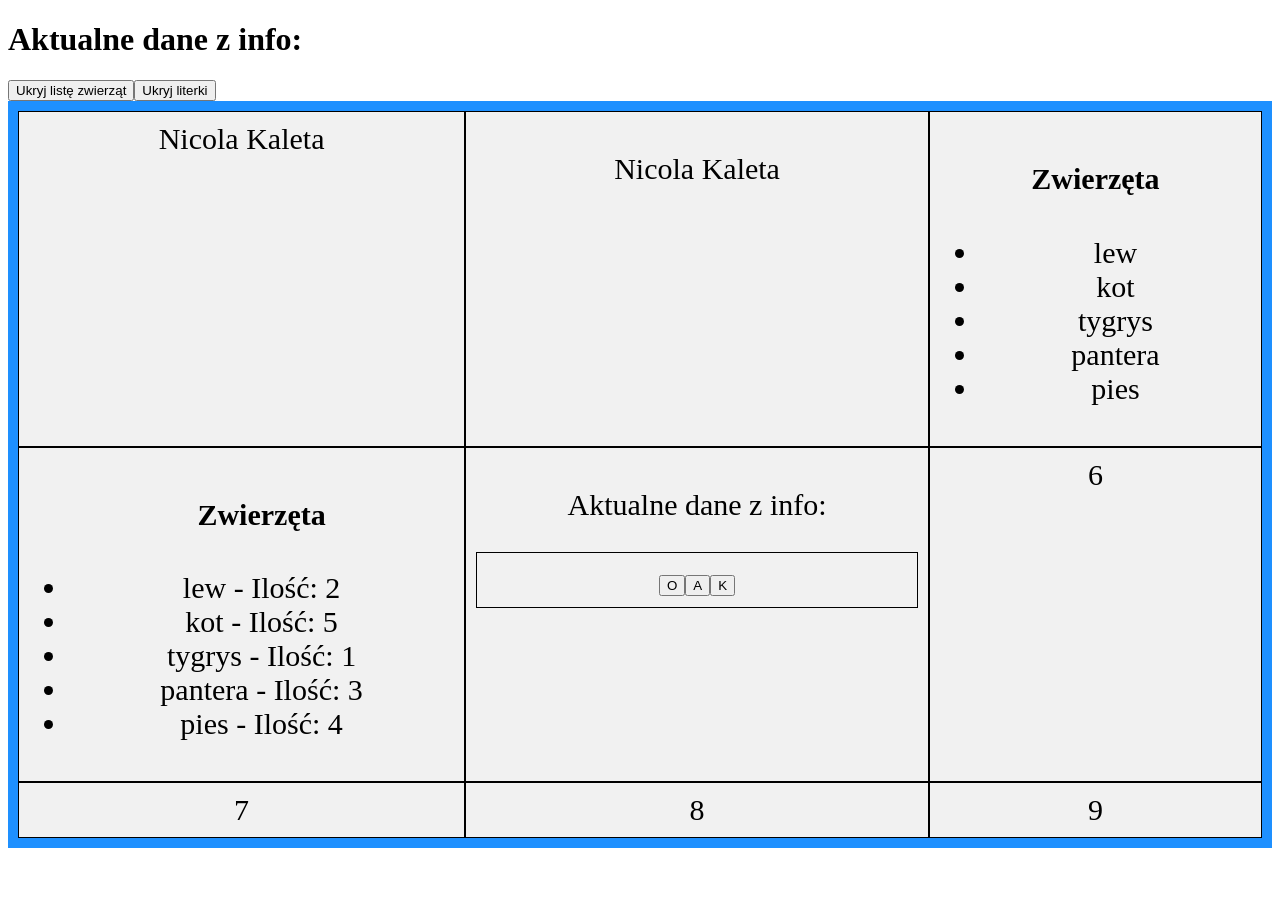
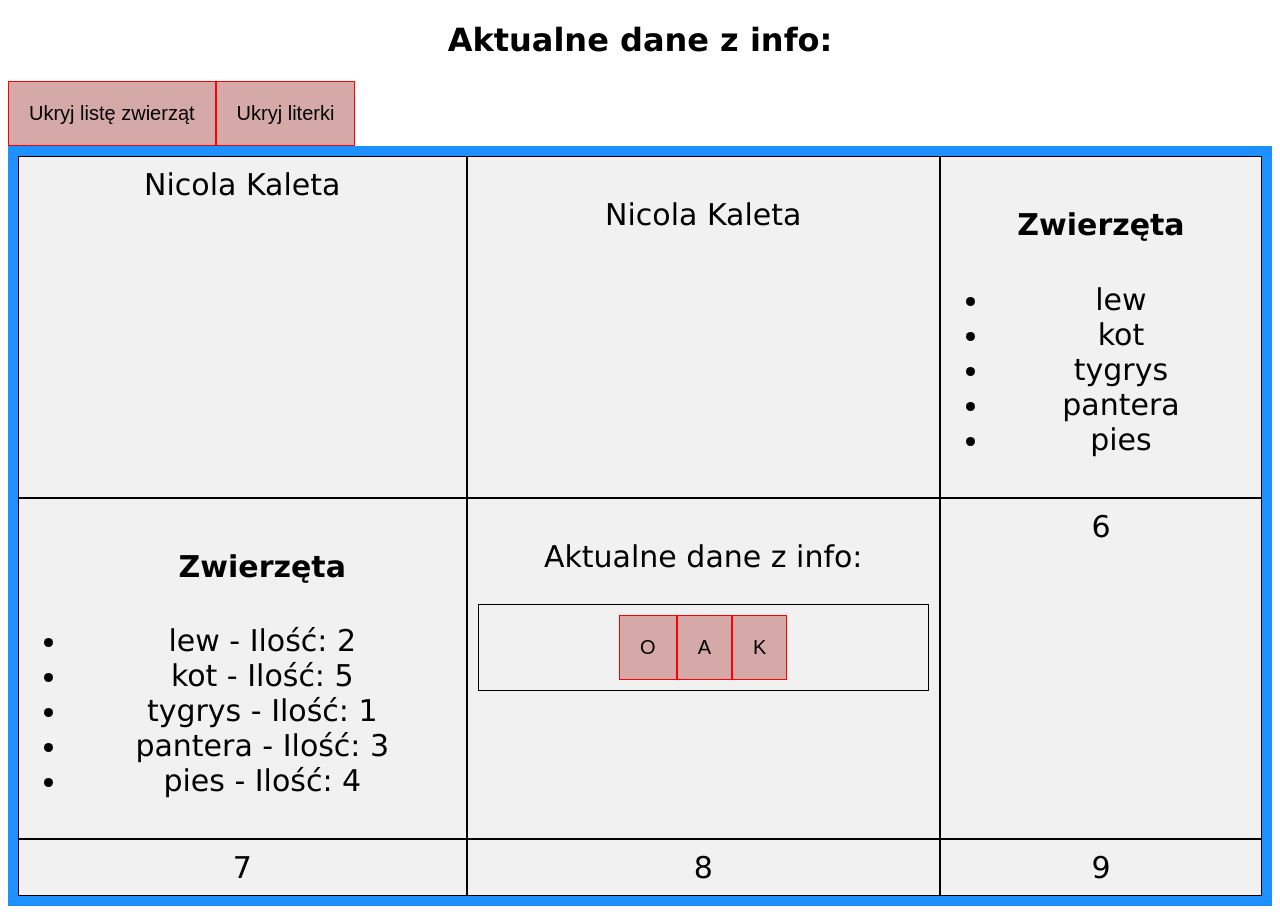
Before and after one commit to nic00la1/ReactPowt-rzenie, a React (Vite) app in the folder client/powtorzenieR/: page / in a window 1280 px wide. Before the commit the page ends 856 px from the top, so only its background shows below. Built offline with nearby package versions, Linux system fonts and the light colour scheme.

Commit message:
styl - komponent 5

```diff
--- a/client/powtorzenieR/src/App.css
+++ b/client/powtorzenieR/src/App.css
@@ -1,3 +1,11 @@
+body {
+    font-family: 'Lucida Sans', 'Lucida Sans Regular', 'Lucida Grande', 'Lucida Sans Unicode', Geneva, Verdana, sans-serif;
+}
+
+.info-center {
+    text-align: center;
+}
+
 .container {
     display: grid;
     grid-template-columns: auto auto auto;
@@ -12,3 +20,16 @@
     font-size: 30px;
     text-align: center;
 }
+
+button {
+    padding: 20px;
+    background-color: rgb(214, 169, 169);
+    border: 1px solid red;
+    cursor: pointer;
+    font-size: 20px;
+}
+
+button:hover {
+    background-color: rgb(235, 137, 137);
+    color: #f1f1f1;
+}
```
